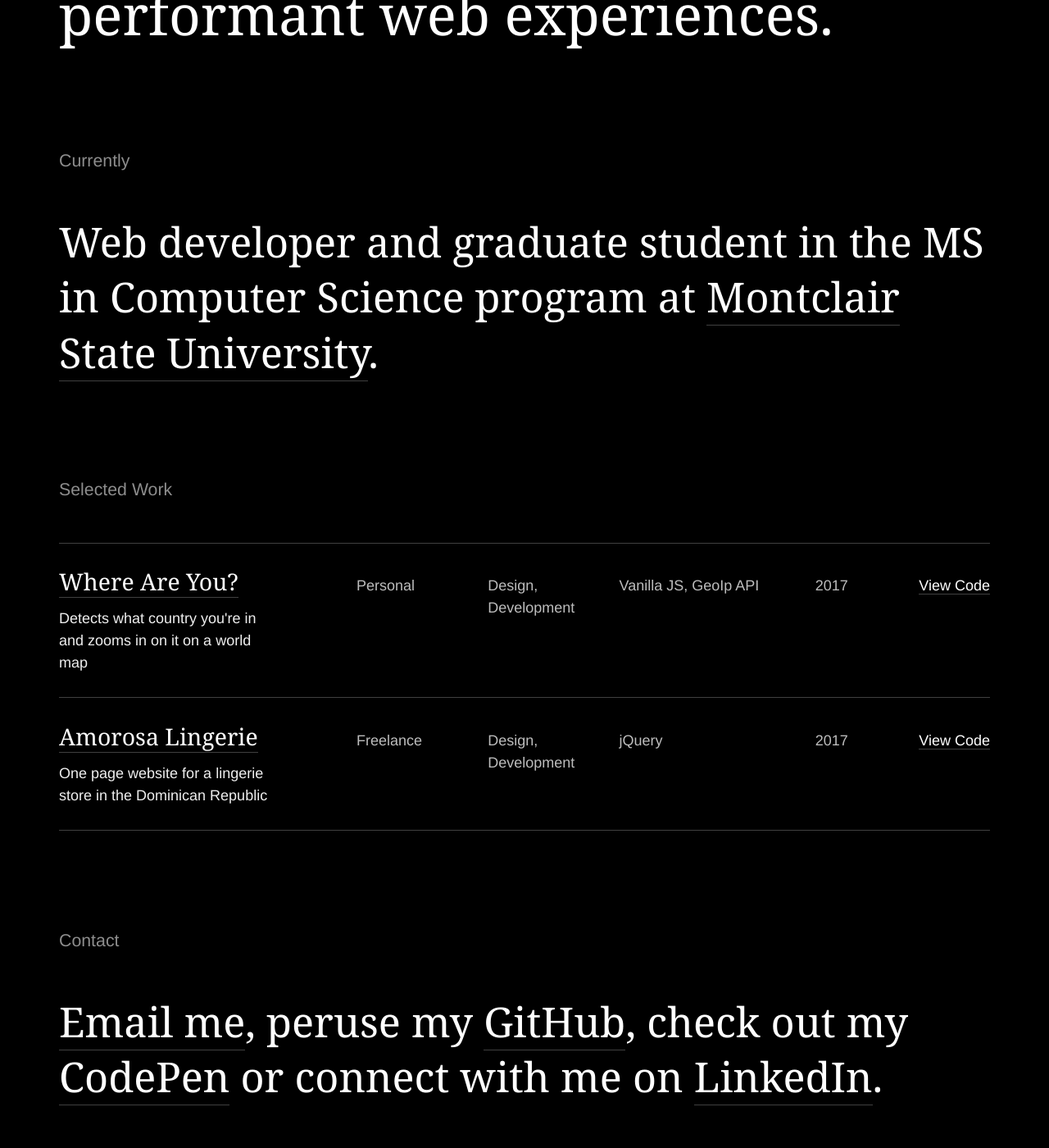
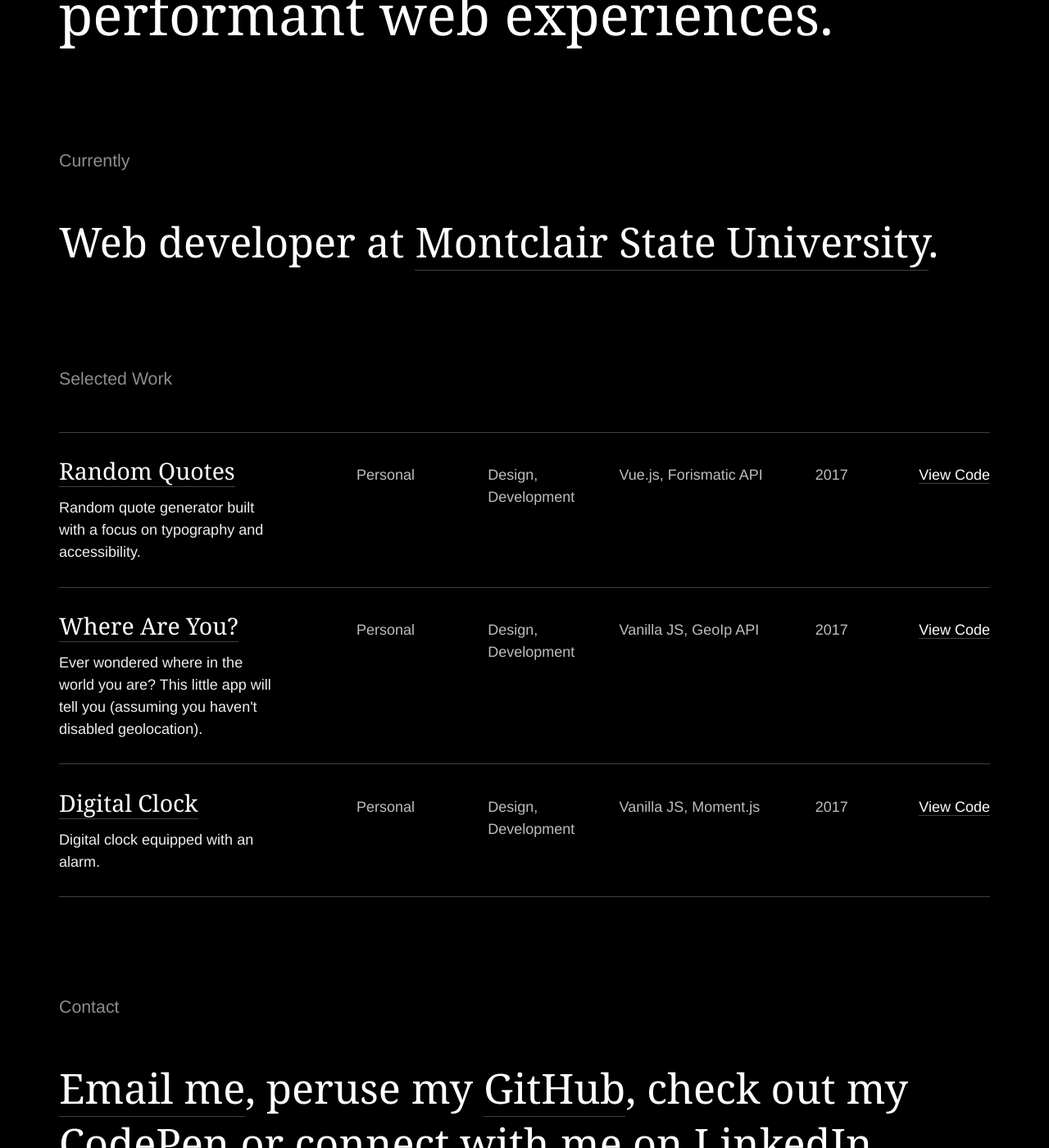
Before and after one commit to rcrespo9/portfolio-2018, a Jekyll site: the page built from index.md, in a window 1280 px wide and 1400 px high, scrolled down 456 px. Shown: the whole window at 82% size. Built offline with Jekyll 4.4.1, drawn with Linux system fonts in a browser that asks for light colours; some web fonts are replaced.

Commit message:
added some older projects, removed amorosa, tweaked current status

```diff
--- a/_data/projects.yml
+++ b/_data/projects.yml
@@ -1,17 +1,26 @@
-- name: Amorosa Lingerie
-  url: http://amorosalingerie.com
-  description: One page website for a lingerie store in the Dominican Republic
+- name: Digital Clock
+  url: https://rcrespo9.github.io/digital-clock/
+  description: Digital clock equipped with an alarm.
   year: 2017
   role: Design, Development
-  technologies: jQuery
-  context: Freelance
-  github_url: https://github.com/rcrespo9/amorosa
+  technologies: Vanilla JS, Moment.js
+  context: Personal
+  github_url: https://github.com/rcrespo9/digital-clock
 
 - name: Where Are You?
   url: http://rcrespo9.github.io/where-are-you/
-  description: Detects what country you're in and zooms in on it on a world map
+  description: Ever wondered where in the world you are? This little app will tell you (assuming you haven't disabled geolocation).
   year: 2017
   role: Design, Development
   technologies: Vanilla JS, GeoIp API
   context: Personal
   github_url: https://github.com/rcrespo9/where-are-you
+
+- name: Random Quotes
+  url: https://rcrespo9.github.io/random-quotes
+  description: Random quote generator built with a focus on typography and accessibility.
+  year: 2017
+  role: Design, Development
+  technologies: Vue.js, Forismatic API
+  context: Personal
+  github_url: https://github.com/rcrespo9/random-quotes
--- a/_layouts/home.html
+++ b/_layouts/home.html
@@ -2,8 +2,7 @@
 layout: default
 ---
 
-{%- include page-section.html title='Currently' blurb='Web developer and graduate student in the MS in Computer Science program at
-<a href="https://montclair.edu" target="_blank" rel="noopener nofollow">Montclair State University</a>.' -%}
+{%- include page-section.html title='Currently' blurb='Web developer at <a href="https://montclair.edu" target="_blank" rel="noopener nofollow">Montclair State University</a>.' -%}
 
 {%- include page-section.html title='Selected Work' projects=site.data.projects -%}
 
```
